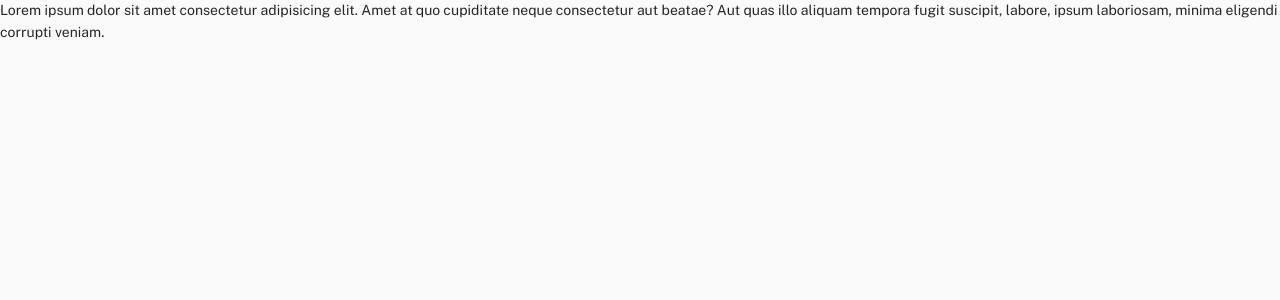
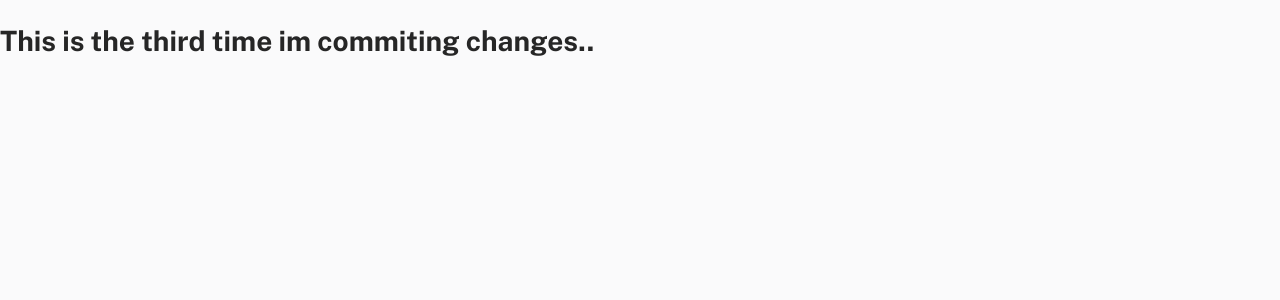
Before and after one commit to kaleem-uet/medical, a React (Vite) app: page / in a window 1280 px wide. Shown: the top 300 px of the page. Built offline with nearby package versions, Linux system fonts and the light colour scheme.

Commit message:
commiting changes again

```diff
--- a/src/App.jsx
+++ b/src/App.jsx
@@ -4,7 +4,7 @@ function App() {
 
   return (
   <>
-  Lorem ipsum dolor sit amet consectetur adipisicing elit. Amet at quo cupiditate neque consectetur aut beatae? Aut quas illo aliquam tempora fugit suscipit, labore, ipsum laboriosam, minima eligendi corrupti veniam.
+    <h1>This is the third time im commiting changes..</h1>
   </>
   )
 }
```
